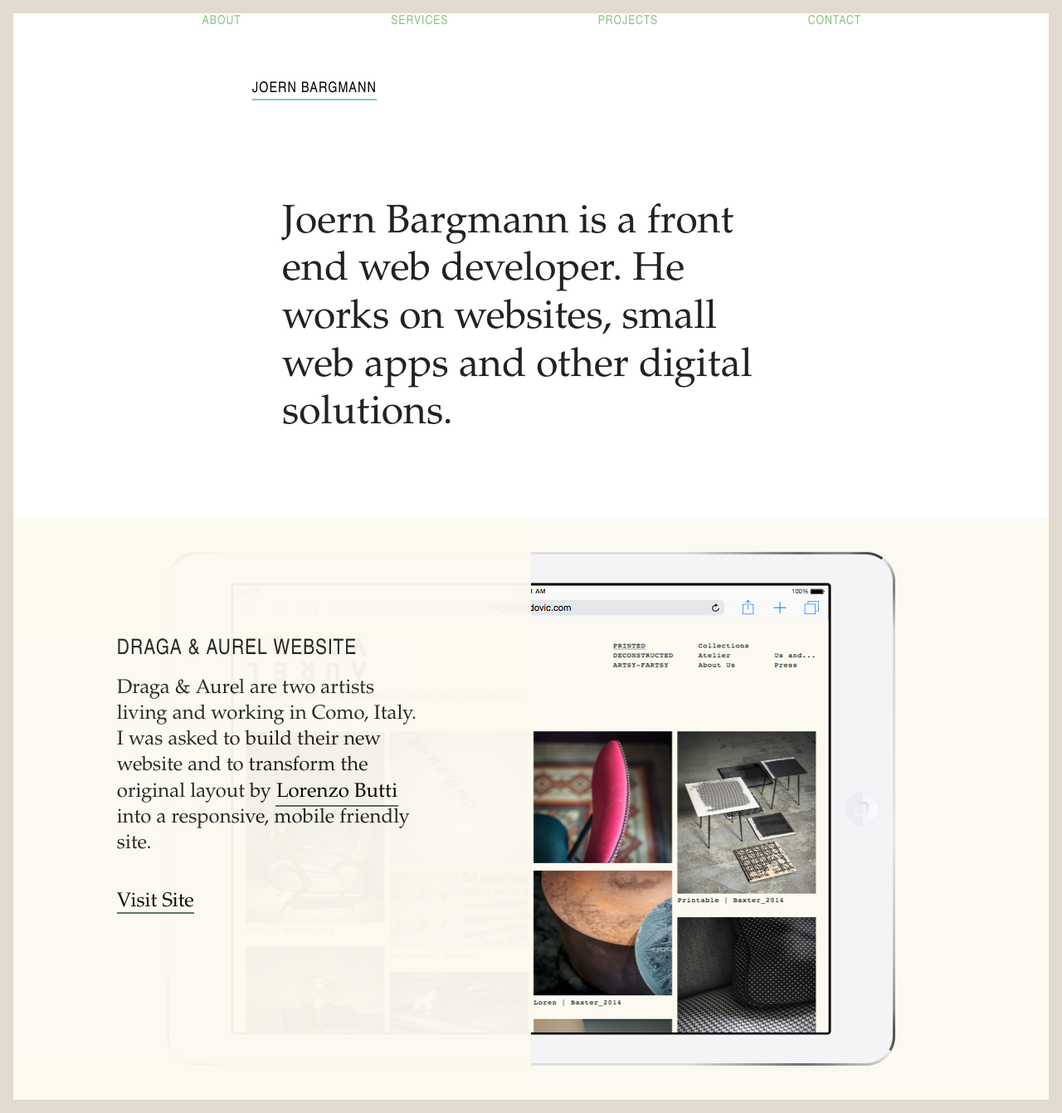
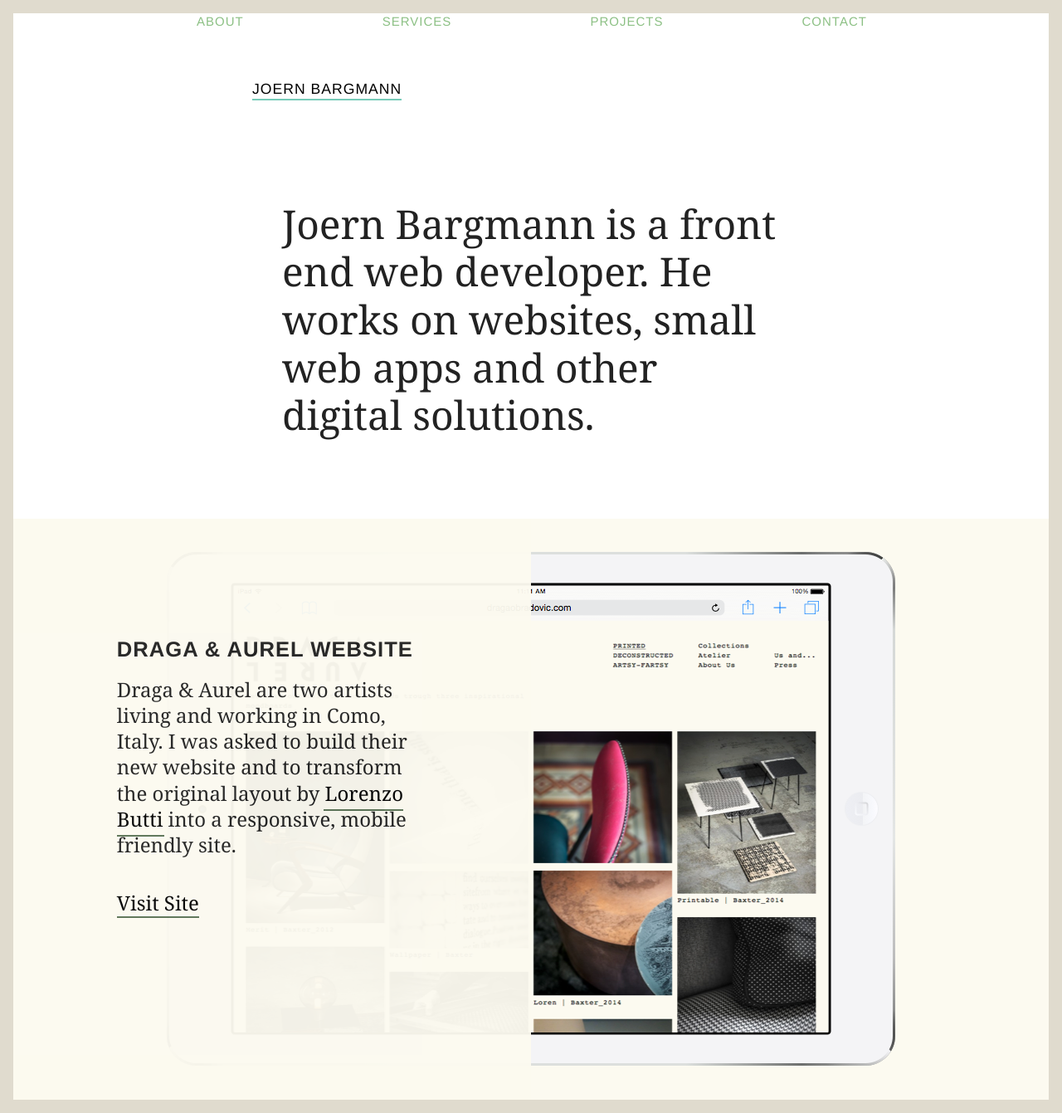
Before and after one commit to joernba/joernba.github.io, a Jekyll site: the page built from index.html, in a window 1280 px wide. Shown: the whole page at 83% size. Built offline with Jekyll 4.4.1, drawn with Linux system fonts in a browser that asks for light colours; some web fonts are replaced; comment, search, counter and statistics services are not loaded.

Commit message:
added fonts from fonts.com
Signed-off-by: Joern Bargmann <joernba@gmail.com>

```diff
--- a/_includes/head.html
+++ b/_includes/head.html
@@ -2,6 +2,8 @@
   <meta charset="utf-8">
   <meta http-equiv="X-UA-Compatible" content="IE=edge">
   <meta name="viewport" content="width=device-width, initial-scale=1">
+
+  <link type="text/css" rel="stylesheet" href="http://fast.fonts.net/cssapi/be2d2136-cf74-476e-aafc-c7314ccadec0.css"/>
 
   <title>{% if page.title %}{{ page.title }}{% else %}{{ site.title }}{% endif %}</title>
   <meta name="description" content="{% if page.excerpt %}{{ page.excerpt | strip_html | strip_newlines | truncate: 160 }}{% else %}{{ site.description }}{% endif %}">
--- a/_sass/base/_typography.scss
+++ b/_sass/base/_typography.scss
@@ -5,18 +5,21 @@
 
 %font-serif {
   font-family: $f-serif;
+  font-weight: 100;
   @include alias;
 }
 
 %font-sans {
   font-family: $f-sans;
   font-style: normal;
+  font-weight: 100;
   @include alias;
 }
 
-%font-sans-italic {
-  font-family: $f-sans;
-  font-style: italic;
+%font-sans-bold {
+  font-family: $f-sans-alt;
+  font-style: normal;
+  font-weight: bold;
   @include alias;
 }
 
@@ -25,7 +28,7 @@ body {
 }
 
 h1, h2, h3, h4, h5, h6 {
-  @extend %font-sans;
+  @extend %font-sans-bold;
   text-transform: uppercase;
   letter-spacing: 1px;
 }
--- a/_sass/utils/_variables.scss
+++ b/_sass/utils/_variables.scss
@@ -19,9 +19,11 @@ $c-page-border: $c-brown-light;
 
 // FONTS
 
-$f-serif: Garamond, Baskerville, 'Times New Roman', serif;
+$f-serif: 'FreightText LightSC', Georgia, Cambria, 'Times New Roman', Times, serif;
 
-$f-sans: 'Arial Narrow', Arial, sans-serif;
+$f-sans: 'MetaCompPro-Light W01 Regular', Helvetica, Arial, sans-serif;
+
+$f-sans-alt: 'MetaCompPro-CondBold W01 Rg', 'HelveticaNeue-CondensedBold', Helvetica, Arial, sans-serif;
 
 // ANIMATIONS
 
```
